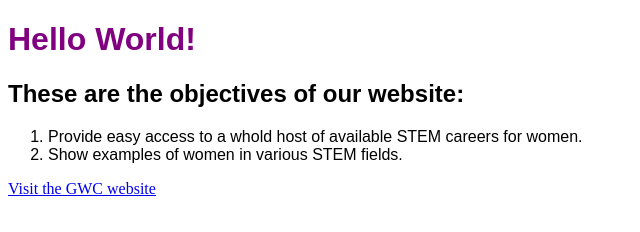
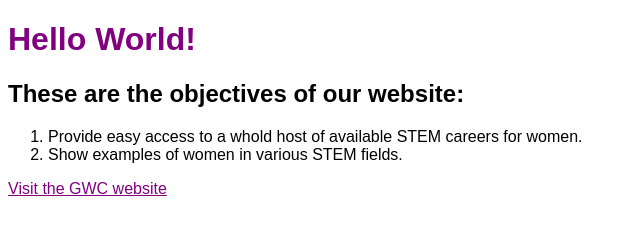
Before and after one commit to icsgwc2017/icsgwc2017.github.io, a plain HTML site: page index.html in a window 1280 px wide. Shown: the whole page, without its empty margins (0-640 px from the left). Drawn offline with Linux system fonts and the light colour scheme.

Commit message:
fixed css for link.

```diff
--- a/stylesheet.css
+++ b/stylesheet.css
@@ -5,5 +5,10 @@ h1 {
 
 h2, li {
 	font-family: sans-serif;
-	color: black;
+	color: black
 }
+
+a {
+	font-family: sans-serif;
+	color: purple;
+}
```
